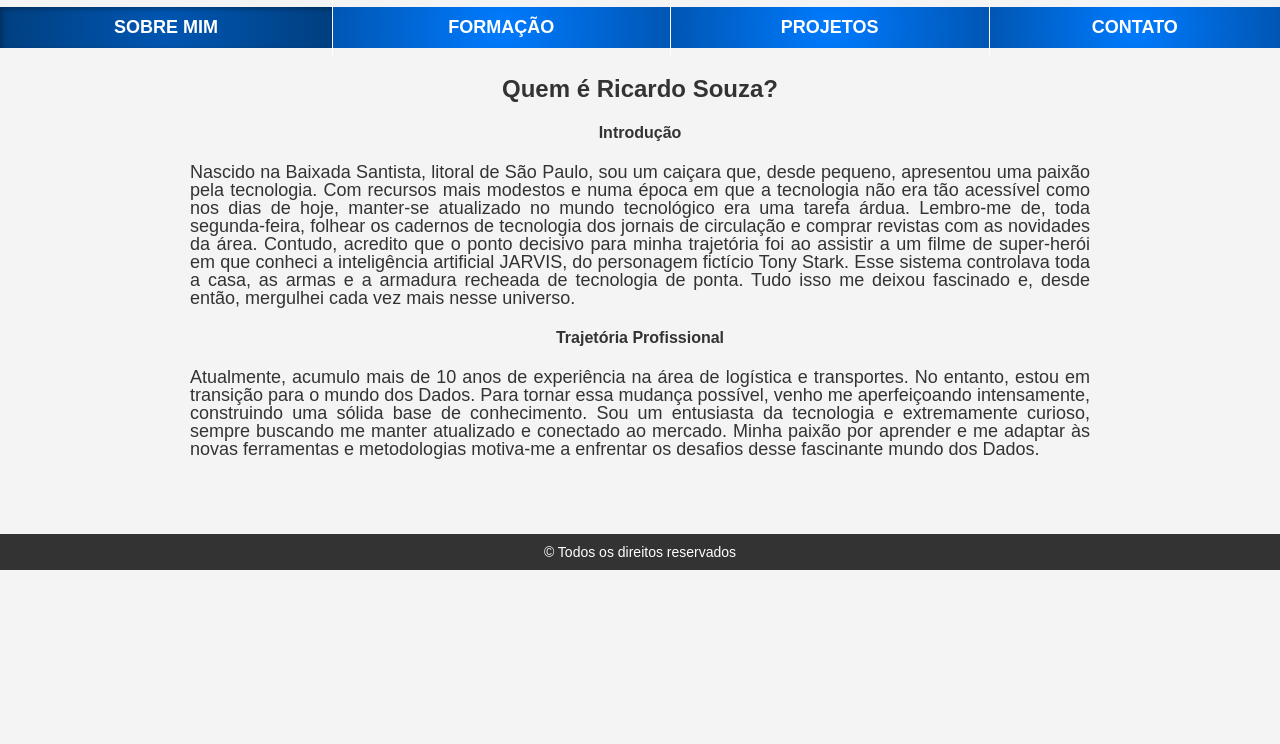
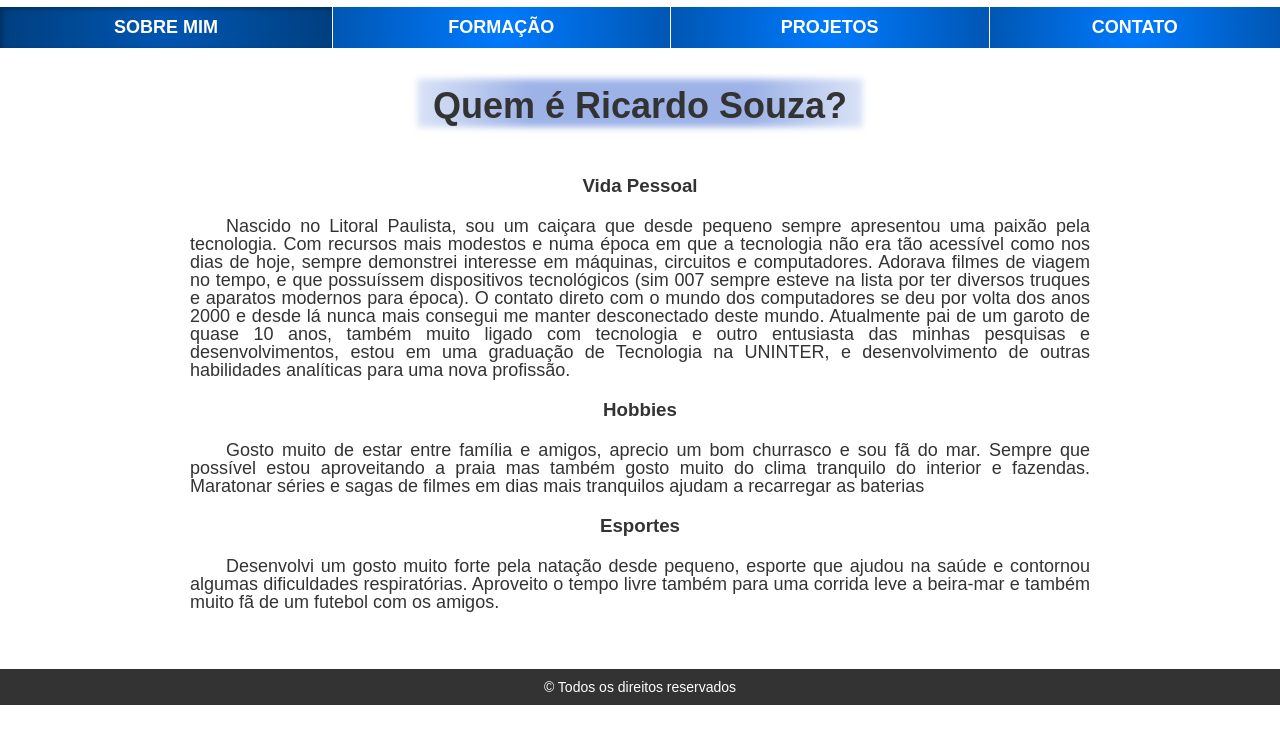
Before and after one commit to ricardo3355/bio, a plain HTML site: page index.html in a window 1280 px wide. Drawn offline with Linux system fonts and the light colour scheme.

Commit message:
index finalizada, alguns updates nas demais paginas

```diff
--- a/index.html
+++ b/index.html
@@ -3,19 +3,19 @@
 <head>
   <meta charset="UTF-8">
   <meta name="viewport" content="width=device-width, initial-scale=1.0">
-  <title>Sobre Mim - Ricardo Souza</title>
-  <link rel="icon" type="image/png" sizes="32x32" href="media/homepage.png">
+  <title>Sobre Mim - Ricardo Souza</title>     <!-- padronizei todas as páginas com o nome da pagina seguida da bio -->
+  <link rel="icon" type="image/png" sizes="32x32" href="media/homepage.png">     <!-- pgn do favicon da pagina -->
   <style>
-    /* Estilos globais */
+    /* CSS interno vai facilitar neste primeiro momento a ambientação com as modificações */
     body {
       font-family: Arial, sans-serif;
       margin: 0;
       padding: 0;
-      background-color: #f4f4f4;
+      background-color: #ffffff;
       color: #333;
       text-align: center;
     }
-    table {
+    table { /* estilo CSS das tabelas de fixas do cabeçalho */
       width: 100%;
       border-collapse: collapse;
       margin: 0;
@@ -28,26 +28,26 @@
       font-weight: bold;
       border-right: 1px solid white; /* Borda branca fina */
     }
-    td:last-child {
-      border-right: none; /* Remove a borda na última célula */
+    td:last-child { /* Remove a borda na última célula, criando a separação somente entre os botões */
+      border-right: none;
     }
-    td a {
+    td a { /* formatação padrão para as celulas do menu fixo superior */
       text-decoration: none;
       color: white;
       display: block;
       padding: 10px 20px;
       background: radial-gradient(circle, #007BFF, #0056b3);
     }
-    td a:hover {
+    td a:hover { /* "Botão selecionado" - ao passar o mouse cria-se um efeito de destaque, indicando ação */
       background: radial-gradient(circle, #0056b3, #007BFF);
     }
-    /* Botão "clicado" */
-    #sobre-mim a {
+
+    #sobre-mim a { /* Botão "clicado" - cada página aberta indicará com uma cor diferente no menu qual sessão atual. */
       background: radial-gradient(circle, #0056b3, #003f7f);
       box-shadow: inset 2px 2px 5px rgba(0, 0, 0, 0.3);
     }
-       /* Estilo do parágrafo */
-       p {
+
+       p { /* formatação padrão para todos os parafragos, se preciso será inserido um CSS imbutido */
       margin: 20px auto;
       font-size: 18px;
       max-width: 900px;
@@ -55,52 +55,74 @@
       text-align: justify; /* Alinhamento justificado */
     }
 
-    /* Rodapé */
-    footer {
+
+    footer {     /* Rodapé em todas as páginas com copyright */
       background-color: #333;
       color: white;
       padding: 10px 0;
       margin-top: 20px;
       font-size: 14px;
     }
+
+    h2 {
+  font-size: 36px; /* Ajuste para um tamanho maior */
+  font-weight: bold;
+  position: relative;
+  display: inline-block;
+  color: #333;
+  text-align: center;
+}
+
+h2::before { /* nos títulos h2 será aplicado um destaque 'estilo marca texto' */
+  content: '';
+  position: absolute;
+  left: -5px;
+  right: -5px;
+  bottom: 1px;
+  top: -5px;
+  z-index: -1;
+  background: radial-gradient(circle, rgba(123, 153, 223, 0.74) 50%, transparent 130%);
+  filter: blur(3px);
+  transform: scale(1.05);
+}
+
   </style>
 </head>
 <body>
-  <!-- Tabela do topo -->
-  <table>
+
+  <table>   <!-- menu fixo de navegação criado com uma tabela -->
     <tr>
-      <td id="sobre-mim"><a href="index.html">SOBRE MIM</a></td>
-      <td><a href="formacao.html">FORMAÇÃO</a></td>
-      <td><a href="projetos.html">PROJETOS</a></td>
+      <td id="sobre-mim"><a href="index.html">SOBRE MIM</a></td>   <!-- cada botão leva para a página específica    -->
+      <td><a href="formacao.html">FORMAÇÃO</a></td>                <!-- não existe botão 'voltar' toda pagina,      -->
+      <td><a href="projetos.html">PROJETOS</a></td>                <!-- funciona de forma direta e de forma simples -->
       <td><a href="contato.html">CONTATO</a></td>
     </tr>
   </table>
 
   <h2>Quem é Ricardo Souza?</h2>
-  <h4>Introdução</h4>
-  <p>
-    Nascido na Baixada Santista, litoral de São Paulo, sou um caiçara que, desde pequeno, apresentou uma paixão pela
-    tecnologia. Com recursos mais modestos e numa época em que a tecnologia não era tão acessível como nos dias de hoje,
-    manter-se atualizado no mundo tecnológico era uma tarefa árdua.
-    Lembro-me de, toda segunda-feira, folhear os cadernos de tecnologia dos jornais de circulação e comprar revistas com
-    as novidades da área. Contudo, acredito que o ponto decisivo para minha trajetória foi ao assistir a um filme de
-    super-herói em que conheci a inteligência artificial JARVIS, do personagem fictício Tony Stark.
-    Esse sistema controlava toda a casa, as armas e a armadura recheada de tecnologia de ponta.
-    Tudo isso me deixou fascinado e, desde então, mergulhei cada vez mais nesse universo.
-  </p>
-  <h4>Trajetória Profissional</h4>
-  <p>
-    Atualmente, acumulo mais de 10 anos de experiência na área de logística e transportes. No entanto, estou em transição
-    para o mundo dos Dados. Para tornar essa mudança possível, venho me aperfeiçoando intensamente, construindo uma
-    sólida base de conhecimento.
-    Sou um entusiasta da tecnologia e extremamente curioso, sempre buscando me manter atualizado e conectado ao mercado.
-    Minha paixão por aprender e me adaptar às novas ferramentas e metodologias motiva-me a enfrentar os desafios desse
-    fascinante mundo dos Dados.
+  <h3>Vida Pessoal</h3>
+  <p style="text-indent: 2em;">  <!-- esta declaração vai fazer um leve recuo no texto como uma tabulação simples -->
+    Nascido no Litoral Paulista, sou um caiçara que desde pequeno sempre apresentou uma paixão pela tecnologia. Com recursos mais modestos e numa época em que a tecnologia não era tão acessível como nos dias de hoje, sempre demonstrei interesse em máquinas, circuitos e computadores.
+    Adorava filmes de viagem no tempo, e que possuíssem dispositivos tecnológicos (sim 007 sempre esteve na lista por ter diversos truques e aparatos modernos para época). O contato direto com o mundo dos computadores se deu por volta dos anos 2000 e desde lá nunca mais consegui me manter desconectado deste mundo.
+    Atualmente pai de um garoto de quase 10 anos, também muito ligado com tecnologia e outro entusiasta das minhas pesquisas e desenvolvimentos, estou em uma graduação de Tecnologia na UNINTER, e desenvolvimento de outras habilidades analíticas para uma nova profissão.
   </p>
 
-  <br><br>
+  <h3>Hobbies</h3>
+  <p style="text-indent: 2em;"> <!-- leve recuo no texto como uma tabulação simples -->
+    Gosto muito de estar entre família e amigos, aprecio um bom churrasco e sou fã do mar.
+    Sempre que possível estou aproveitando a praia mas também gosto muito do clima tranquilo do interior e fazendas.
+    Maratonar séries e sagas de filmes em dias mais tranquilos ajudam a recarregar as baterias
+  </p>
 
-  <!-- Rodapé -->
+  <h3>Esportes</h3>
+  <p style="text-indent: 2em;"> <!-- leve recuo no texto como uma tabulação simples -->
+    Desenvolvi um gosto muito forte pela natação desde pequeno, esporte que ajudou na saúde e contornou algumas dificuldades respiratórias.
+    Aproveito o tempo livre também para uma corrida leve a beira-mar e também muito fã de um futebol com os amigos.
+  </p>
+
+  <br>
+
+  <!-- Rodapé simples de direitos autorais para trazer uma formatação mais legal no final da página -->
   <footer>
     &copy; Todos os direitos reservados
   </footer>
```
Also changed, not shown: contato.html (+7 -6 lines), formacao.html (+6 -6 lines), projetos.html (+6 -6 lines).
